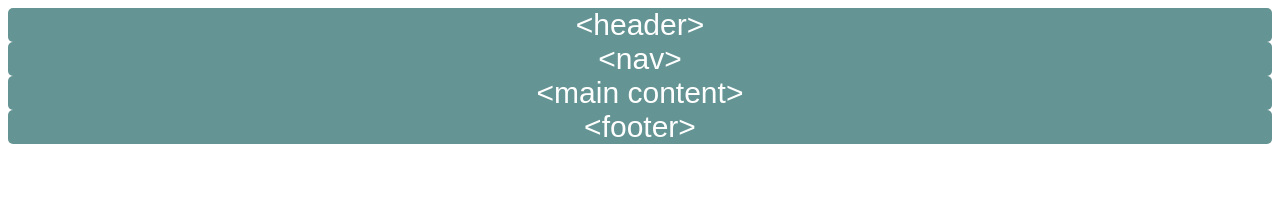
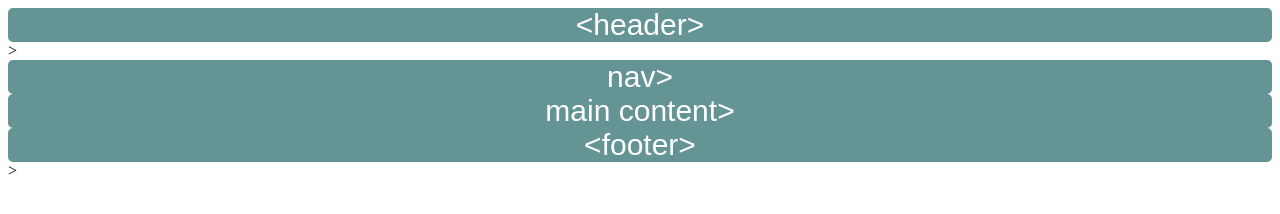
Before and after one commit to TSaintine/.github.io, a plain HTML site: page Exercise 2.04.html in a window 1280 px wide. Drawn offline with Linux system fonts and the light colour scheme.

Commit message:
Add files via upload

```diff
--- a/Exercise 2.04.html
+++ b/Exercise 2.04.html
@@ -1,73 +1,38 @@
-<!DOCTYPE html>
-
-<html lang = "en">
-
+<!doctype html>
+<html lang= "eng">
   <head>
-
-        <title>Video store home page</title>
-
+<title> Video store home page</title>
 <style>
-
   header,
-
   nav,
-
   section,
-
   footer {
-
     background: #659494;
-
     border-radius: 5px;
-
     color: white;
-
     font-family: arial, sans-serif;
-
     font-size: 30px;
-
-            text-align: center;
-
+    text-align:center;
   }
-
   header:before,
-
-          nav:before,
-
-          section:before,
-
   footer:before {
-
     content: '<';
-
   }
-
   header:after,
-
   nav:after,
-
   section:after,
-
   footer:after {
-
 content: '>';
-
   }
-
 </style>
-
  </head>
-
  <body>
-
   <header>header</header>
-
+  >
   <nav>nav</nav>
-
-     <section>main content</section>
-
+  <section>main
+  content</section>
   <footer>footer</footer>
-
+  >
  </body>
-
 </html>
```
Lines whose indentation alone changed are shown as unchanged.
